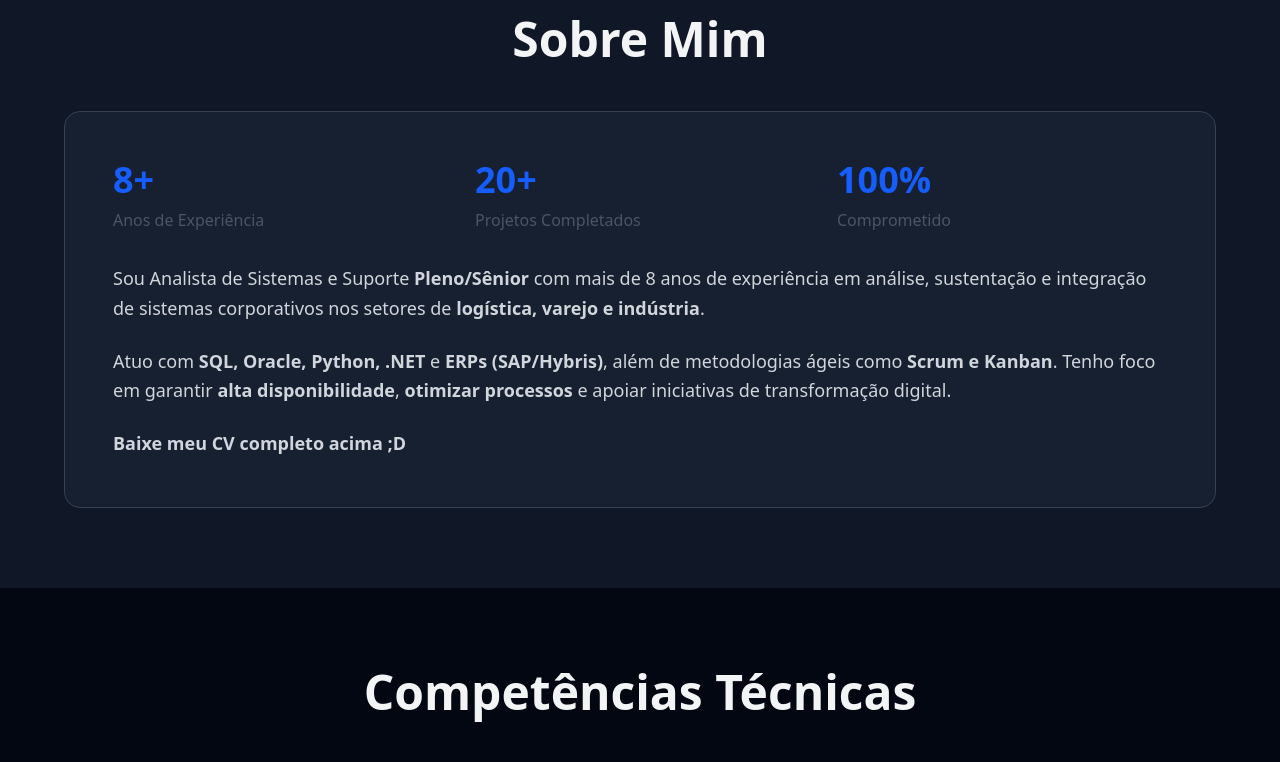
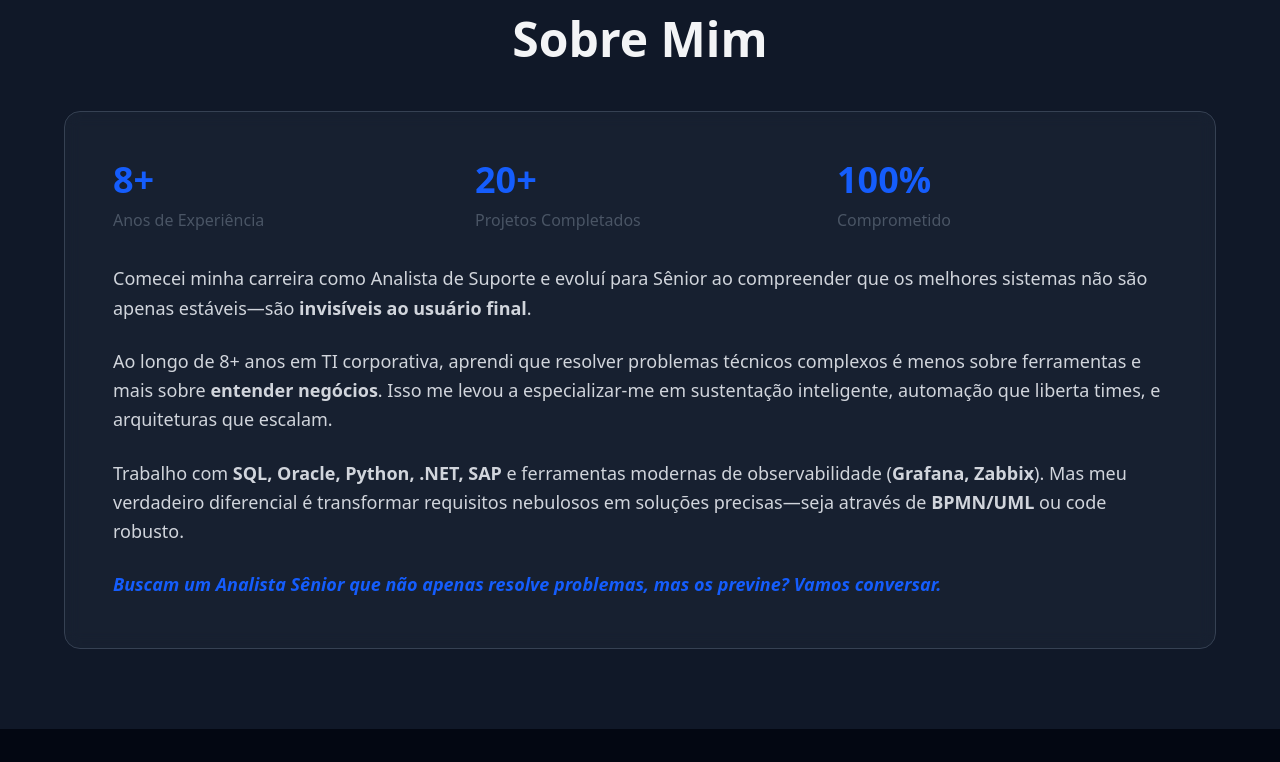
Before and after one commit to llopes0610/meu-portfolio, a React (Vite) app: page / in a window 1280 px wide. Shown: the part 549-1311 px from the top of the page. Built offline with nearby package versions, Linux system fonts and the light colour scheme.

Commit message:
Modificando o About

```diff
--- a/src/Portfolio.jsx
+++ b/src/Portfolio.jsx
@@ -273,12 +273,20 @@ export default function Portfolio() {
               </div>
             </div>
             <p className={`text-lg leading-relaxed mb-6 mt-8 ${isDark ? 'text-gray-300' : 'text-gray-700'}`}>
-              Sou Analista de Sistemas e Suporte <strong>Pleno/Sênior</strong> com mais de 8 anos de experiência em análise, sustentação e integração de sistemas corporativos nos setores de <strong>logística, varejo e indústria</strong>.
+              Comecei minha carreira como Analista de Suporte e evoluí para Sênior ao compreender que os melhores sistemas não são apenas estáveis—são <strong>invisíveis ao usuário final</strong>.
             </p>
-            <p className={`text-lg leading-relaxed ${isDark ? 'text-gray-300' : 'text-gray-700'}`}>
-              Atuo com <strong>SQL, Oracle, Python, .NET</strong> e <strong>ERPs (SAP/Hybris)</strong>, além de metodologias ágeis como <strong>Scrum e Kanban</strong>. Tenho foco em garantir <strong>alta disponibilidade</strong>, <strong>otimizar processos</strong> e apoiar iniciativas de transformação digital.
-            </p> <br />
-            <p className={`text-lg leading-relaxed ${isDark ? 'text-gray-300' : 'text-gray-700'}`}><strong>Baixe meu CV completo acima ;D</strong></p>
+
+            <p className={`text-lg leading-relaxed mb-6 ${isDark ? 'text-gray-300' : 'text-gray-700'}`}>
+              Ao longo de 8+ anos em TI corporativa, aprendi que resolver problemas técnicos complexos é menos sobre ferramentas e mais sobre <strong>entender negócios</strong>. Isso me levou a especializar-me em sustentação inteligente, automação que liberta times, e arquiteturas que escalam.
+            </p>
+
+            <p className={`text-lg leading-relaxed mb-6 ${isDark ? 'text-gray-300' : 'text-gray-700'}`}>
+              Trabalho com <strong>SQL, Oracle, Python, .NET, SAP</strong> e ferramentas modernas de observabilidade (<strong>Grafana, Zabbix</strong>). Mas meu verdadeiro diferencial é transformar requisitos nebulosos em soluções precisas—seja através de <strong>BPMN/UML</strong> ou code robusto.
+            </p>
+
+            <p className={`text-lg leading-relaxed italic font-semibold text-blue-600 ${isDark ? 'text-blue-400' : 'text-blue-600'}`}>
+              Buscam um Analista Sênior que não apenas resolve problemas, mas os <strong>previne</strong>? Vamos conversar.
+            </p>
           </div>
         </div>
       </section>
```
Lines whose indentation alone changed are shown as unchanged.
